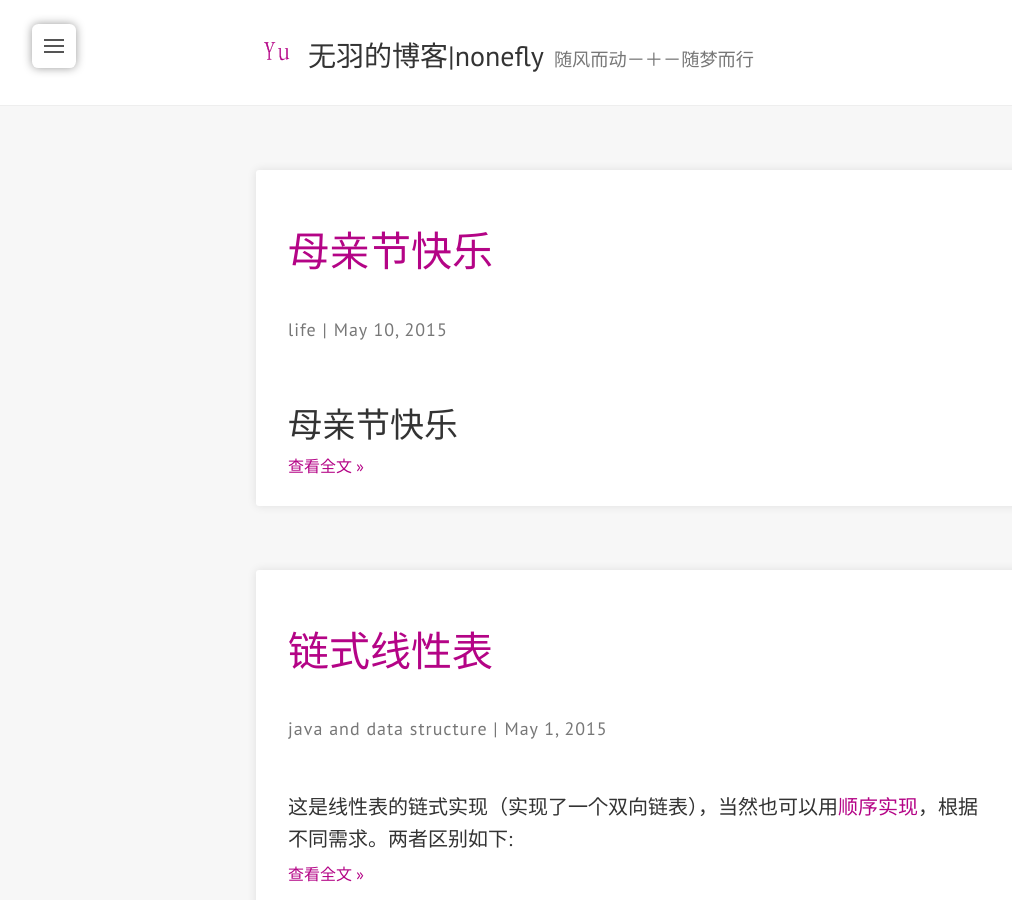
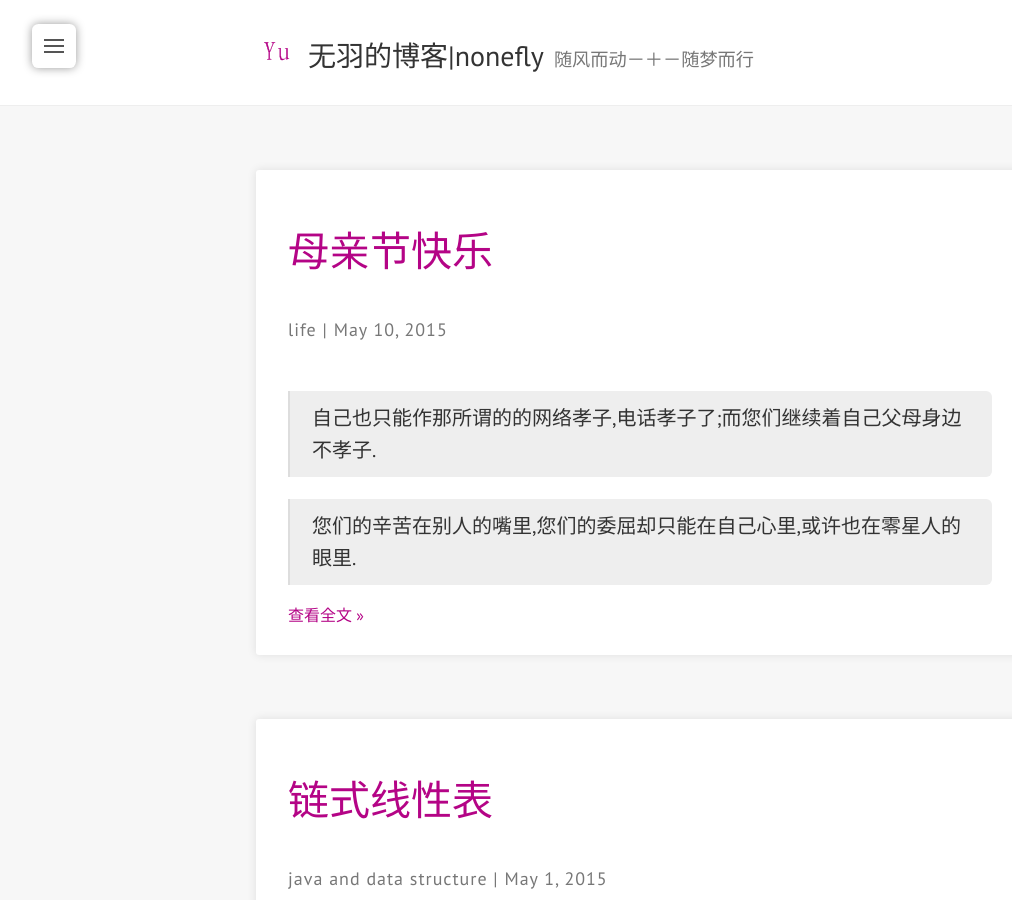
Before and after one commit to nonefly/nonefly.github.com, a Jekyll site: the page built from index.html, in a window 1280 px wide and 900 px high. Shown: the whole window, without its empty margins (0-1012 px from the left). Built offline with Jekyll 4.4.1, drawn with Linux system fonts in a browser that asks for light colours; nearby versions of some CDN libraries; the list of posts is cut into pages by our own code.

Commit message:
Update 2015-05-10-mather‘s-day.md

```diff
--- a/_posts/2015-05-10-mather‘s-day.md
+++ b/_posts/2015-05-10-mather‘s-day.md
@@ -8,4 +8,6 @@
 comments: false
 ---
 
-## 母亲节快乐
+ > 自己也只能作那所谓的的网络孝子,电话孝子了;而您们继续着自己父母身边不孝子.
+
+ > 您们的辛苦在别人的嘴里,您们的委屈却只能在自己心里,或许也在零星人的眼里.
```
